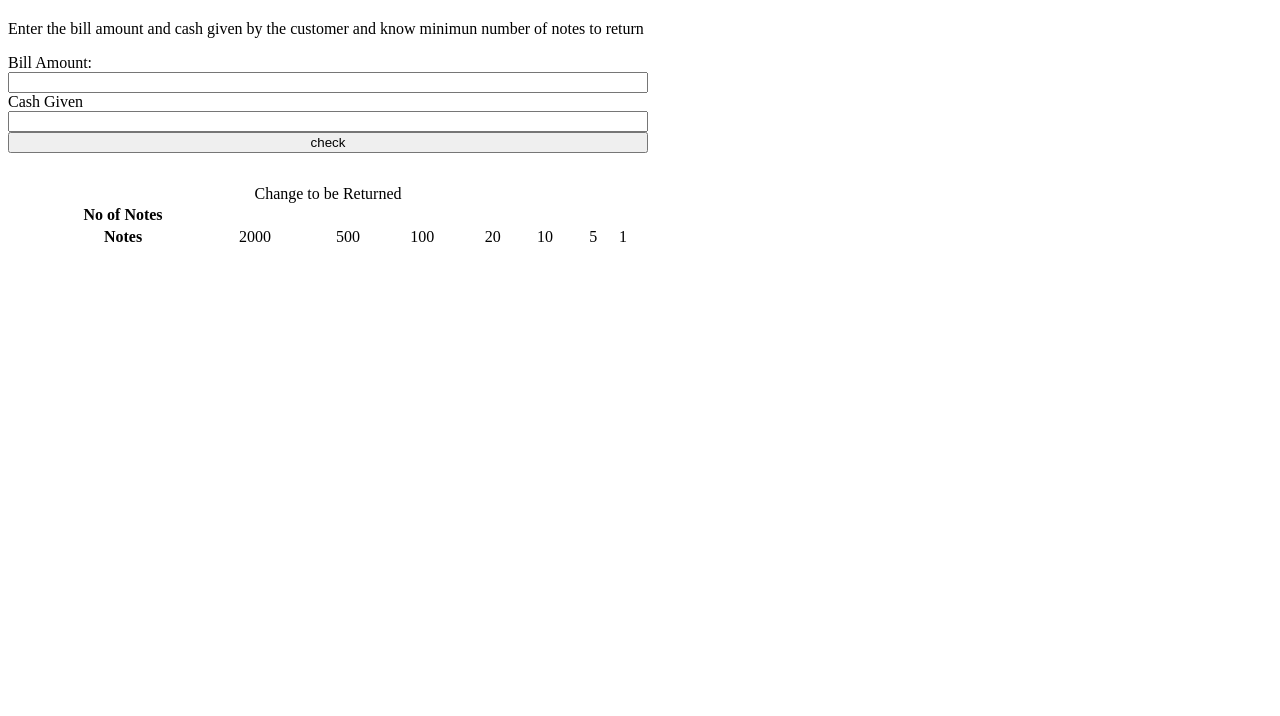
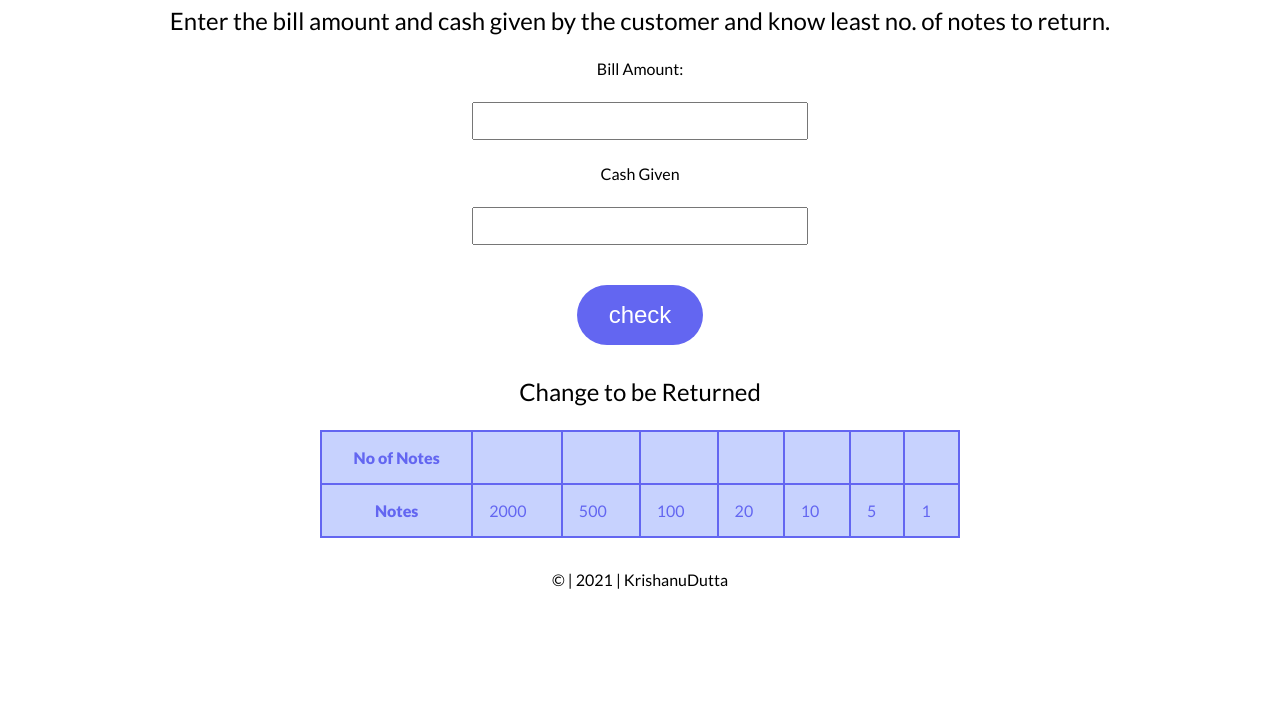
Before and after one commit to krishanu2911/markTen_cashRegister_neogCamp, a plain HTML site: page index.html in a window 1280 px wide. Shown: the part 84-800 px from the top of the page. Drawn offline with Linux system fonts and the light colour scheme.

Commit message:
css is updated

```diff
--- a/app.js
+++ b/app.js
@@ -3,14 +3,14 @@ const checkbutton = document.querySelector("#check-button");
 const cashGiven = document.querySelector("#cash-given");
 const message = document.querySelector("#error-message");
 const noOfNotes = document.querySelectorAll(".no-of-notes");
-console.log(noOfNotes);
+
 const availablenotes = [2000, 500, 100, 20, 10, 5, 1];
 checkbutton.addEventListener("click", function validbillamount() {
   hideMessage();
 
-  if (billAmount.value > 0) {
-    if (cashGiven.value >= billAmount.value) {
-      const amountToBeReturned = cashGiven.value - billAmount.value;
+  if ( Number( billAmount.value) > 0) {
+    if (Number(cashGiven.value) >= Number(billAmount.value)) {
+      const amountToBeReturned = Number(cashGiven.value) - Number(billAmount.value);
       calculateChange(amountToBeReturned);
     } else {
       showMessage(
--- a/index.html
+++ b/index.html
@@ -9,18 +9,40 @@
   </head>
   <body>
     <div class="container">
+      <div class="header-div">
         <h1 class="heading">Cash Register Manager</h1>
+      </div>
+
+      <div class="des-div">
         <p class="description">
-        Enter the bill amount and cash given by the customer and know minimun
-        number of notes to return
+          Enter the bill amount and cash given by the customer and know least
+          no. of notes to return.
         </p>
+      </div>
 
+      <div class="label-div">
         <label for="bill-amount">Bill Amount:</label>
+      </div>
+
+      <div class="input-div">
         <input id="bill-amount" type="text" />
+      </div>
+      <div class="label-div">
         <label for="cash-given">Cash Given</label>
+      </div>
+
+      <div class="input-div">
         <input type="text" id="cash-given" />
+      </div>
+
+      <div class="btn-div">
         <button id="check-button">check</button>
+      </div>
+      <div class="error-div">
         <p id="error-message"></p>
+      </div>
+
+      <div class="table-div">
         <table id="change-table">
           <caption>
             Change to be Returned
@@ -47,6 +69,9 @@
           </tr>
         </table>
       </div>
+      <div class="footer-div">© | 2021 | KrishanuDutta</div>
+
+    </div>
     <script src="app.js" type="text/javascript"></script>
   </body>
 </html>
--- a/styles.css
+++ b/styles.css
@@ -1,7 +1,86 @@
+@import url('https://fonts.googleapis.com/css2?family=Lato:wght@400;900&display=swap');
+body{
+    font-family: 'Lato', sans-serif;
+}
+.des-div{
+    margin: auto;
+    text-align: center;
+}
+.description{
+    font-size: 1.5rem;
+    margin-top: 0px;
+}
+.footer-div{
+    padding-top: 2rem;
+    margin: auto;
+}
+.error-div{
+    margin: auto;
+}
+.heading{
+    color:   #6366F1;
+}
+.header-div{
+    margin: auto;
+}
 .container{
     display: flex;
     flex-direction: column;
-    width: 50vw;
+    width: 80vw;
+    margin: auto;
+    padding-bottom: 5rem;
 
 
 }
+.label-div{
+    margin: auto;
+}
+.input-div{
+    margin: auto;
+}
+input{
+    width: 300px;
+    padding: 0.6rem 1rem;
+    margin: 1.5rem;
+
+}
+button{
+    max-width: 300px;
+    color: white;
+    margin: 1rem;
+    padding: 1rem 2rem;
+    font-size: 24px;
+    border-radius: 2rem;
+    background-color: #6366F1;
+
+    border: none;
+}
+.btn-div{
+    margin: auto;
+}
+.table-div{
+    margin: auto;
+}
+table{
+    border-spacing: 0px;
+    border-collapse: collapse;
+    width: 50vw;
+
+}
+th{
+    border: 2px solid #6366F1;
+
+    padding: 1rem;
+    color: #6366F1;
+    background-color: #C7D2FE;
+}
+table caption{
+    padding: 0rem 1.5rem 1.5rem 1.5rem;
+    font-size: 24px;
+}
+td{
+    padding: 1rem;
+    background-color: #C7D2FE;
+    color: #6366F1;
+    border: 2px solid #6366F1;
+}
```
Lines whose indentation alone changed are shown as unchanged.
